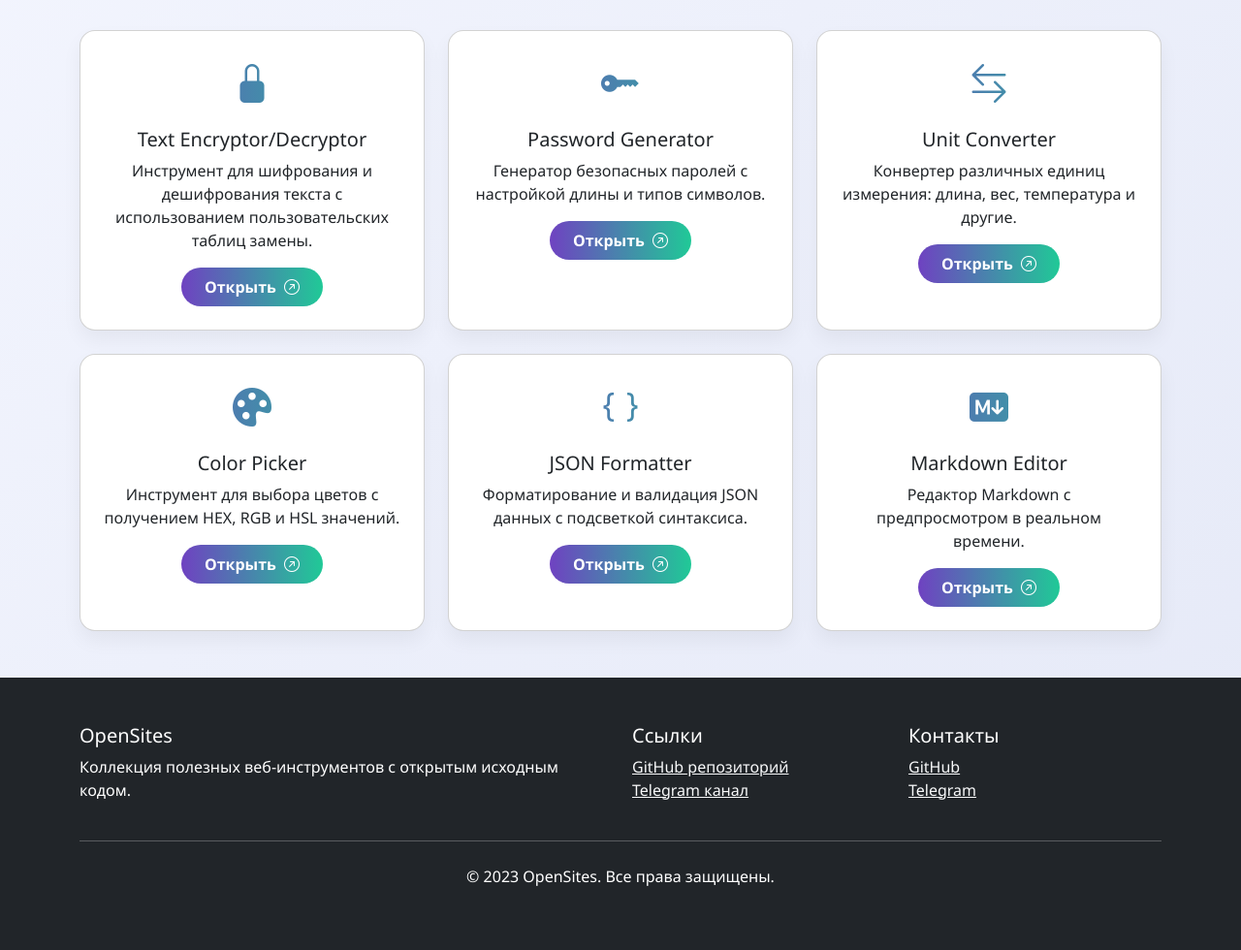
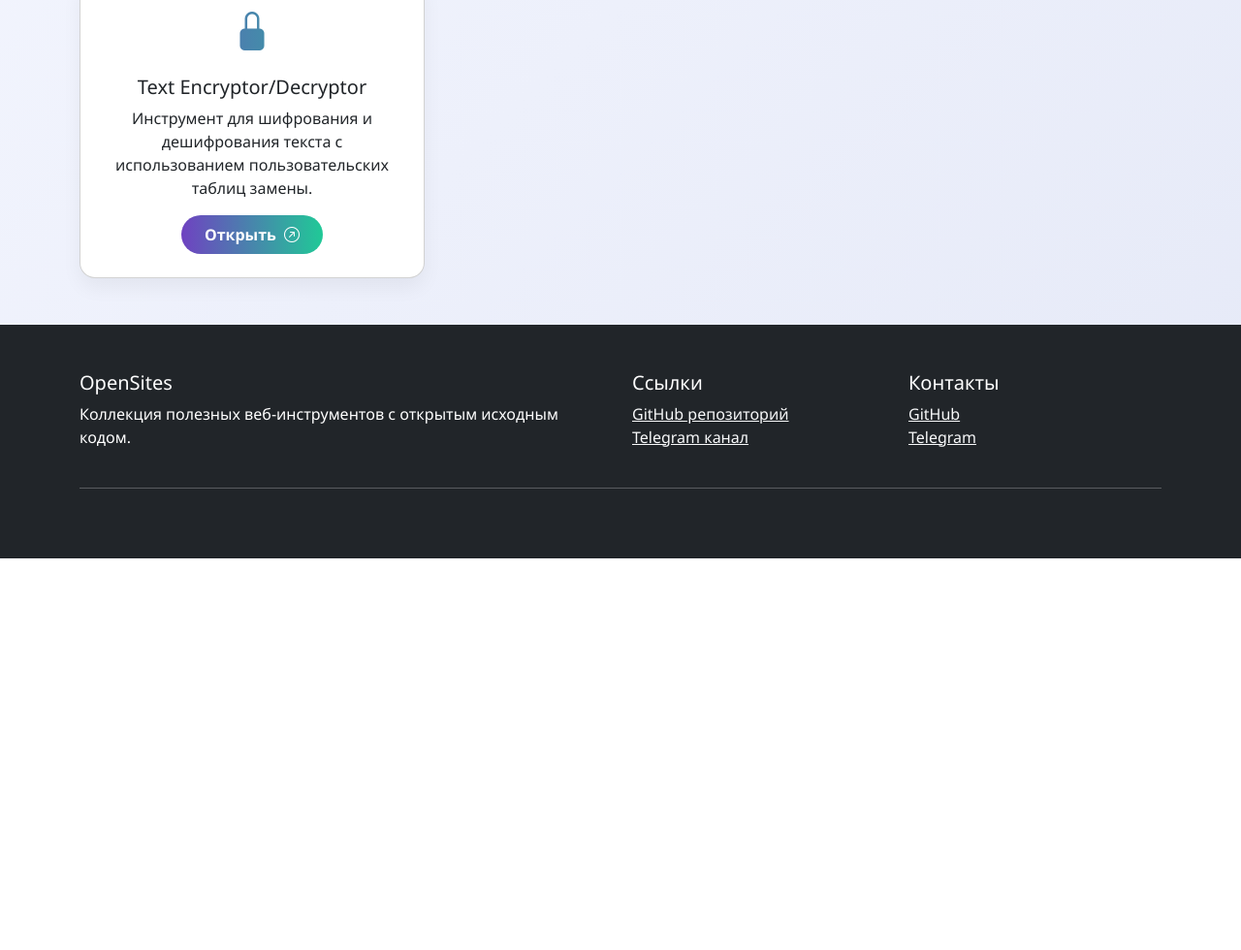
Before and after one commit to NullerF/opensites, a plain HTML site: page index.html in a window 1280 px wide. Shown: the part 573-1553 px from the top of the page at 97% size. After the commit the page ends 1149 px from the top, so only its background shows below. Drawn offline with nearby package versions, Linux system fonts and the light colour scheme.

Commit message:
Update index.html

```diff
--- a/index.html
+++ b/index.html
@@ -154,9 +154,7 @@
         <div class="container text-center">
             <h1 class="display-4 fw-bold mb-3">OpenSites Collection</h1>
             <p class="lead mb-4">Коллекция полезных веб-инструментов и утилит с открытым исходным кодом</p>
-            <div class="github-stats text-dark d-inline-block mx-auto">
 
-            </div>
         </div>
     </section>
 
@@ -210,9 +208,7 @@
                 </div>
             </div>
             <hr class="my-4 bg-light">
-            <div class="text-center">
-                <p>&copy; 2023 OpenSites. Все права защищены.</p>
-            </div>
+
         </div>
     </footer>
 
@@ -225,36 +221,7 @@
                 url: "recrypter.html",
                 icon: "bi-lock-fill"
             },
-            {
-                name: "Password Generator",
-                description: "Генератор безопасных паролей с настройкой длины и типов символов.",
-                url: "password-generator.html",
-                icon: "bi-key-fill"
-            },
-            {
-                name: "Unit Converter",
-                description: "Конвертер различных единиц измерения: длина, вес, температура и другие.",
-                url: "converter.html",
-                icon: "bi-arrow-left-right"
-            },
-            {
-                name: "Color Picker",
-                description: "Инструмент для выбора цветов с получением HEX, RGB и HSL значений.",
-                url: "color-picker.html",
-                icon: "bi-palette-fill"
-            },
-            {
-                name: "JSON Formatter",
-                description: "Форматирование и валидация JSON данных с подсветкой синтаксиса.",
-                url: "json-formatter.html",
-                icon: "bi-braces"
-            },
-            {
-                name: "Markdown Editor",
-                description: "Редактор Markdown с предпросмотром в реальном времени.",
-                url: "markdown-editor.html",
-                icon: "bi-markdown-fill"
-            }
+
         ];
 
         // Функция для загрузки реального списка сайтов
```
